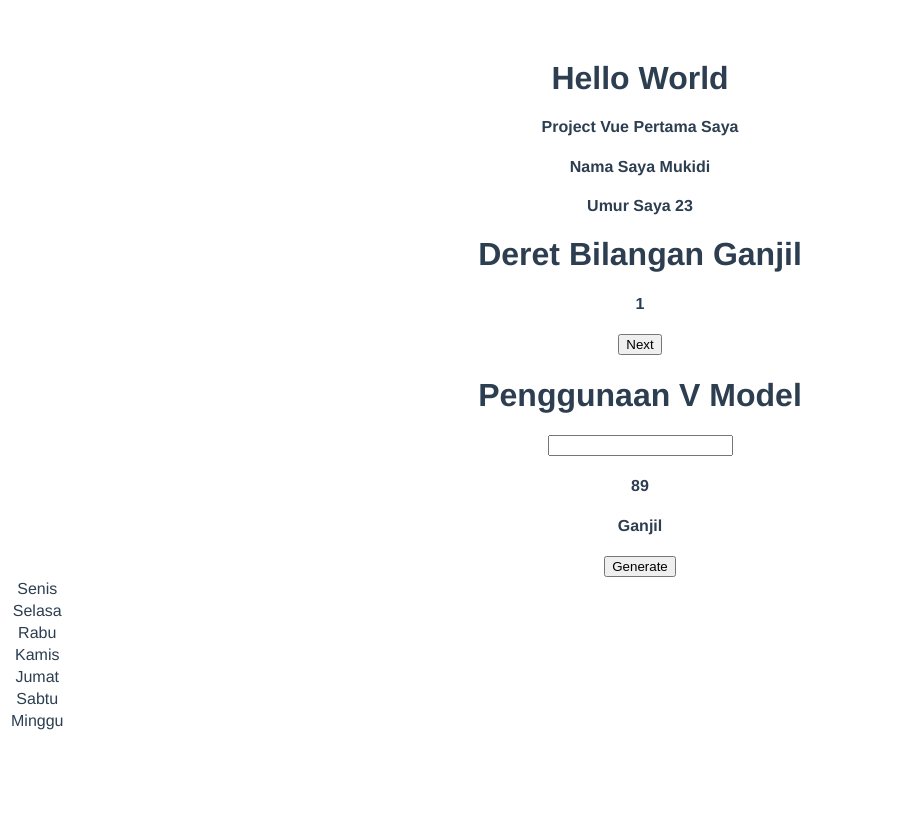
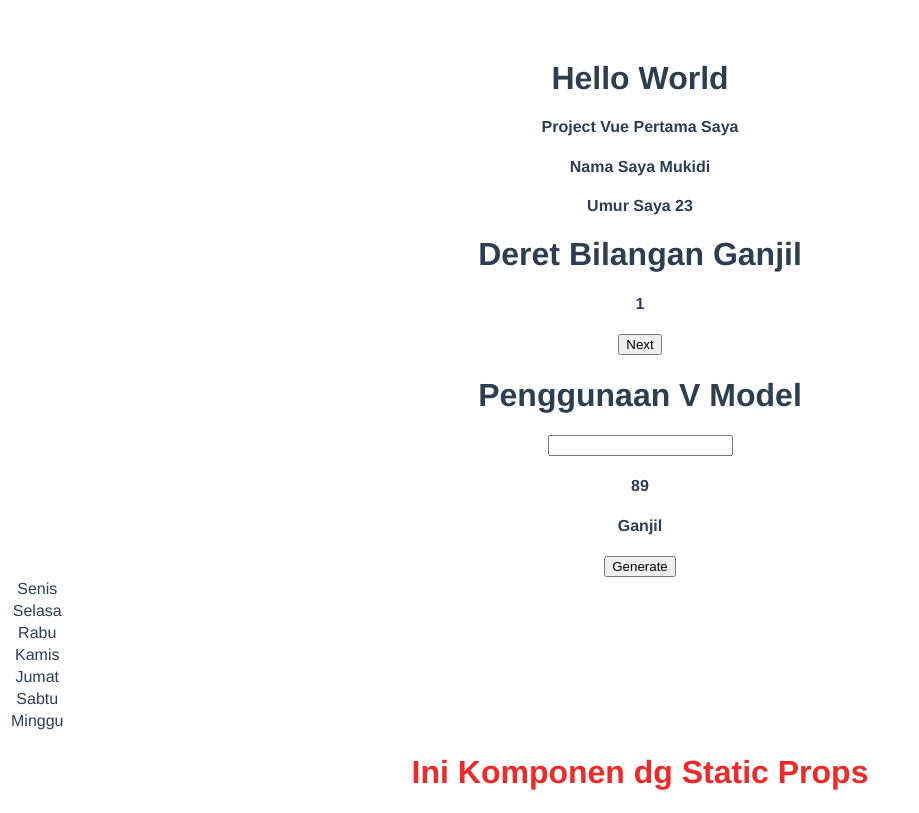
Before and after one commit to afi11/belajar-vue-dasar, a Vue app: page / in a window 1280 px wide. Shown: the whole page, without its empty margins (0-919 px from the left). Built offline with nearby package versions, Linux system fonts and the light colour scheme.

Commit message:
Component with static props

```diff
--- a/src/App.vue
+++ b/src/App.vue
@@ -8,6 +8,8 @@
   <ConditionalVue />
   <!-- Ganti Materi -->
   <LoopsVue />
+  <!-- Ganti Materi -->
+  <TitleComponent title="Ini Komponen dg Static Props" />
 </template>
 
 <script>
@@ -16,6 +18,8 @@ import EventListener from "./components/EventListener.vue";
 import TwoWayDataBinding from "./components/TwoWayDataBinding.vue";
 import ConditionalVue from "./components/Conditional.vue";
 import LoopsVue from "./components/Loops.vue"
+// New Part
+import TitleComponent from "./components/TitleComponent.vue"
 
 export default {
   name: 'App',
@@ -24,7 +28,8 @@ export default {
     EventListener,
     TwoWayDataBinding,
     ConditionalVue,
-    LoopsVue
+    LoopsVue,
+    TitleComponent
   }
 }
 </script>
--- /dev/null
+++ b/src/components/TitleComponent.vue
@@ -0,0 +1,17 @@
+<template>
+    <h1>{{ title }}</h1>
+</template>
+
+<script>
+export default {
+    name: "TitleComponent",
+    props: {
+        title: String,
+    }
+}
+</script>
+<style scoped>
+h1 {
+    color: #ef2828;
+}
+</style>
```
